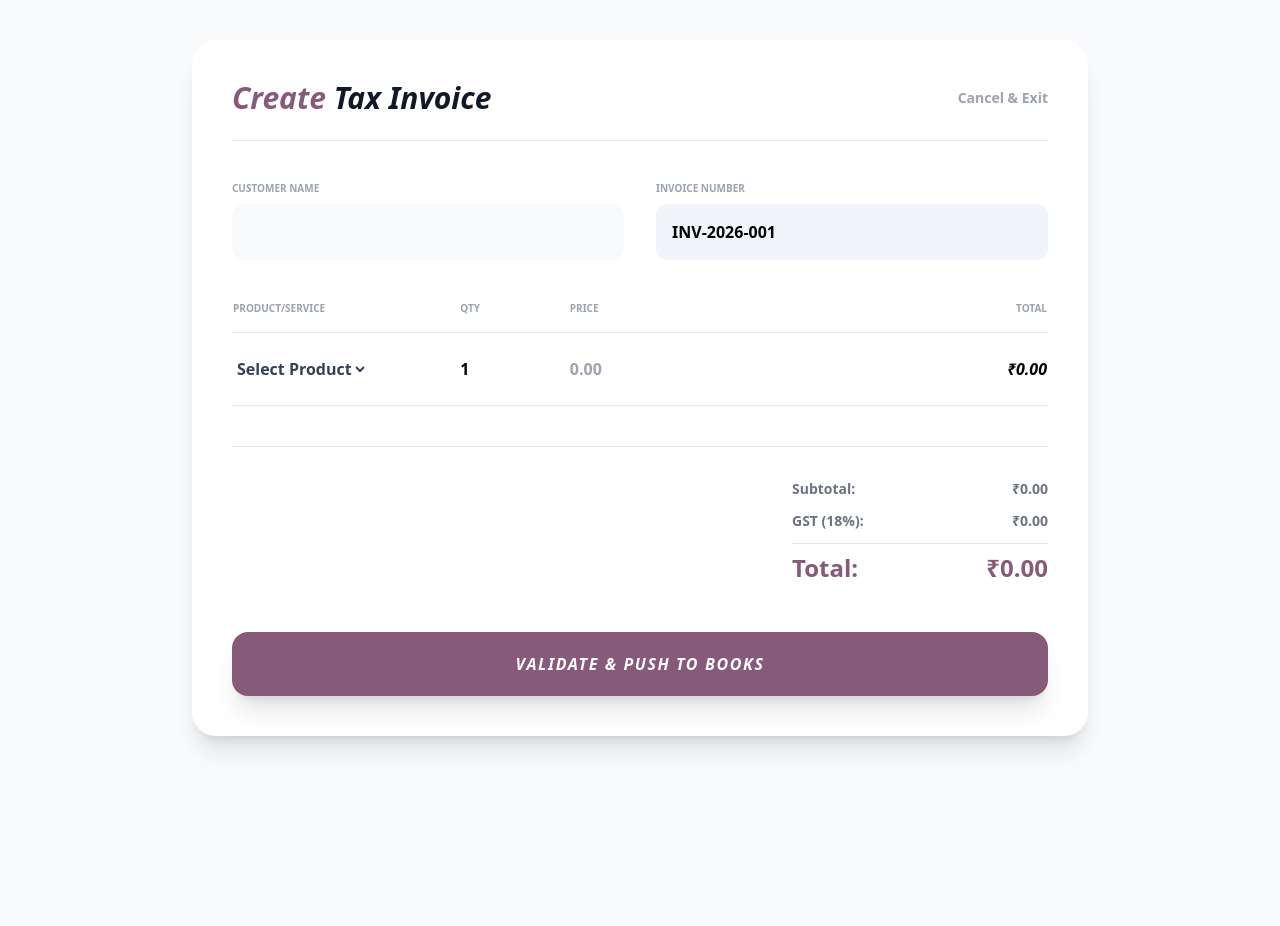
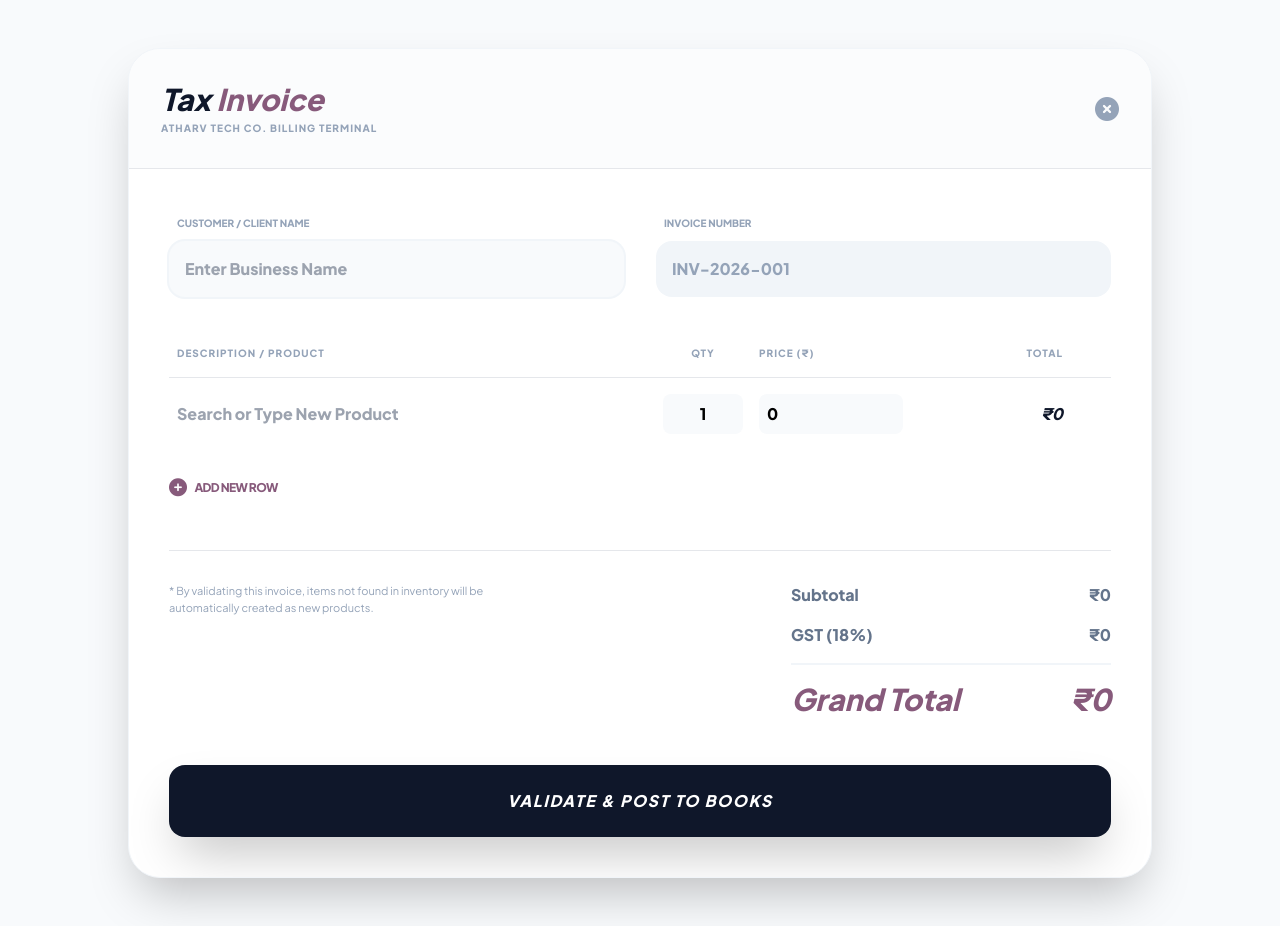
Before and after one commit to careatc1-pixel/A-SmartERP, a Flask app: page /sales/new in a window 1280 px wide. Before the commit the page ends 751 px from the top, so only its background shows below. Run offline with Flask 3, Linux system fonts and the light colour scheme; the visitor is signed in with stand-in values (Sample User, id 1); data that the repository does not hold is empty; some libraries are stand-ins or nearby versions.

Commit message:
Invoicing-ERP-Reset-Wed 04/15/2026-21:49:41.25

```diff
--- a/templates/sales_form.html
+++ b/templates/sales_form.html
@@ -1,65 +1,161 @@
 <!DOCTYPE html>
-<html>
+<html lang="en">
 <head>
-    <title>New Sale | A-SmartERP</title>
+    <meta charset="UTF-8">
+    <meta name="viewport" content="width=device-width, initial-scale=1.0">
+    <title>New Tax Invoice | A-SmartERP</title>
     <script src="https://cdn.tailwindcss.com"></script>
+    <script defer src="https://unpkg.com/alpinejs@3.x.x/dist/cdn.min.js"></script>
     <link rel="stylesheet" href="https://cdnjs.cloudflare.com/ajax/libs/font-awesome/6.5.0/css/all.min.css">
+    <style>
+        @import url('https://fonts.googleapis.com/css2?family=Plus+Jakarta+Sans:wght@400;600;800&display=swap');
+        body { font-family: 'Plus Jakarta Sans', sans-serif; background: #f8fafc; }
+        input::-webkit-outer-spin-button, input::-webkit-inner-spin-button { -webkit-appearance: none; margin: 0; }
+    </style>
 </head>
-<body class="bg-slate-50 p-10">
-    <div class="max-w-4xl mx-auto bg-white p-10 rounded-3xl shadow-xl">
-        <div class="flex justify-between items-center mb-10 border-b pb-6">
-            <h2 class="text-3xl font-black italic text-[#875A7B]">Create <span class="text-gray-900">Tax Invoice</span></h2>
-            <a href="/accounting" class="text-sm font-bold text-gray-400 hover:text-black">Cancel & Exit</a>
+<body class="p-6 md:p-12">
+
+    <div class="max-w-5xl mx-auto bg-white rounded-[2rem] shadow-2xl border border-slate-100 overflow-hidden"
+         x-data="invoiceSystem()">
+
+        <div class="p-8 border-b flex justify-between items-center bg-slate-50/50">
+            <div>
+                <h2 class="text-3xl font-black text-slate-900 italic">Tax <span class="text-[#875A7B]">Invoice</span></h2>
+                <p class="text-[10px] font-bold text-slate-400 uppercase tracking-widest mt-1">Atharv Tech Co. Billing Terminal</p>
+            </div>
+            <a href="/accounting" class="text-slate-400 hover:text-red-500 transition-colors"><i class="fa-solid fa-circle-xmark text-2xl"></i></a>
         </div>
 
-        <div class="grid grid-cols-2 gap-8 mb-10">
-            <div>
-                <label class="block text-[10px] font-bold text-gray-400 uppercase mb-2">Customer Name</label>
-                <input id="client_name" type="text" class="w-full bg-slate-50 border-none p-4 rounded-xl font-bold outline-none ring-2 ring-transparent focus:ring-purple-200 transition-all">
+        <div class="p-10">
+            <div class="grid grid-cols-1 md:grid-cols-2 gap-8 mb-12">
+                <div class="space-y-2">
+                    <label class="text-[10px] font-bold text-slate-400 uppercase ml-2">Customer / Client Name</label>
+                    <input type="text" x-model="clientName" placeholder="Enter Business Name"
+                           class="w-full bg-slate-50 p-4 rounded-2xl border-none ring-2 ring-slate-100 focus:ring-[#875A7B] outline-none font-bold text-slate-700">
                 </div>
-            <div>
-                <label class="block text-[10px] font-bold text-gray-400 uppercase mb-2">Invoice Number</label>
-                <input id="inv_no" type="text" value="INV-2026-001" class="w-full bg-slate-100 p-4 rounded-xl font-bold outline-none cursor-not-allowed" readonly>
+                <div class="space-y-2">
+                    <label class="text-[10px] font-bold text-slate-400 uppercase ml-2">Invoice Number</label>
+                    <input type="text" value="INV-2026-001" disabled
+                           class="w-full bg-slate-100 p-4 rounded-2xl border-none font-bold text-slate-400 cursor-not-allowed">
                 </div>
             </div>
 
-        <table class="w-full mb-10">
-            <thead class="text-left text-[10px] font-bold text-gray-400 uppercase border-b pb-4">
-                <tr>
-                    <th class="pb-4">Product/Service</th>
-                    <th class="pb-4">Qty</th>
-                    <th class="pb-4">Price</th>
-                    <th class="pb-4 text-right">Total</th>
+            <div class="overflow-x-auto">
+                <table class="w-full">
+                    <thead>
+                        <tr class="text-left text-[10px] font-bold text-slate-400 uppercase tracking-widest border-b">
+                            <th class="pb-4 px-2">Description / Product</th>
+                            <th class="pb-4 px-2 w-24 text-center">Qty</th>
+                            <th class="pb-4 px-2 w-40">Price (₹)</th>
+                            <th class="pb-4 px-2 w-40 text-right">Total</th>
+                            <th class="pb-4 px-2 w-10"></th>
                         </tr>
                     </thead>
-            <tbody>
-                <tr class="border-b">
-                    <td class="py-6">
-                        <select class="bg-transparent font-bold outline-none text-slate-700">
-                            <option>Select Product</option>
-                            {% for p in products %}
-                            <option value="{{ p.price }}">{{ p.name }}</option>
-                            {% endfor %}
-                        </select>
+                    <tbody class="divide-y divide-slate-50">
+                        <template x-for="(item, index) in items" :key="index">
+                            <tr class="group">
+                                <td class="py-4 px-2">
+                                    <input type="text" x-model="item.name" placeholder="Search or Type New Product"
+                                           class="w-full bg-transparent border-none outline-none font-bold text-slate-700 focus:text-[#875A7B]">
                                 </td>
-                    <td><input type="number" value="1" class="w-16 bg-transparent font-bold outline-none"></td>
-                    <td><input type="number" placeholder="0.00" class="bg-transparent font-bold outline-none"></td>
-                    <td class="text-right font-black italic">₹0.00</td>
+                                <td class="py-4 px-2 text-center">
+                                    <input type="number" x-model.number="item.qty" @input="calculate()"
+                                           class="w-full bg-slate-50 text-center p-2 rounded-lg font-bold outline-none">
+                                </td>
+                                <td class="py-4 px-2">
+                                    <input type="number" x-model.number="item.price" @input="calculate()"
+                                           class="w-full bg-slate-50 p-2 rounded-lg font-bold outline-none">
+                                </td>
+                                <td class="py-4 px-2 text-right font-black italic text-slate-900"
+                                    x-text="'₹' + (item.qty * item.price).toLocaleString()"></td>
+                                <td class="py-4 px-2 text-right">
+                                    <button @click="removeItem(index)" class="text-slate-300 hover:text-red-500 opacity-0 group-hover:opacity-100 transition-all">
+                                        <i class="fa-solid fa-trash-can"></i>
+                                    </button>
+                                </td>
                             </tr>
+                        </template>
                     </tbody>
                 </table>
+            </div>
 
-        <div class="flex justify-end border-t pt-8">
-            <div class="w-64 space-y-3">
-                <div class="flex justify-between text-gray-500 font-bold text-sm"><span>Subtotal:</span> <span>₹0.00</span></div>
-                <div class="flex justify-between text-gray-500 font-bold text-sm"><span>GST (18%):</span> <span>₹0.00</span></div>
-                <div class="flex justify-between text-2xl font-black text-[#875A7B] pt-2 border-t"><span>Total:</span> <span>₹0.00</span></div>
+            <button @click="addItem()" class="mt-6 flex items-center gap-2 text-[#875A7B] font-bold text-xs uppercase tracking-tighter hover:opacity-70">
+                <i class="fa-solid fa-circle-plus text-lg"></i> Add New Row
+            </button>
+
+            <div class="mt-12 pt-8 border-t flex flex-col md:flex-row justify-between items-start gap-8">
+                <div class="max-w-xs text-[11px] text-slate-400 font-medium">
+                    <p>* By validating this invoice, items not found in inventory will be automatically created as new products.</p>
+                </div>
+                <div class="w-full md:w-80 space-y-4">
+                    <div class="flex justify-between font-bold text-slate-500">
+                        <span>Subtotal</span>
+                        <span x-text="'₹' + subtotal.toLocaleString()"></span>
+                    </div>
+                    <div class="flex justify-between font-bold text-slate-500">
+                        <span>GST (18%)</span>
+                        <span x-text="'₹' + gst.toLocaleString()"></span>
+                    </div>
+                    <div class="flex justify-between text-3xl font-black text-[#875A7B] pt-4 border-t-2 border-slate-100 italic">
+                        <span>Grand Total</span>
+                        <span x-text="'₹' + total.toLocaleString()"></span>
+                    </div>
                 </div>
             </div>
 
-        <button onclick="saveInvoice()" class="w-full bg-[#875A7B] text-white p-5 rounded-2xl font-black italic uppercase tracking-widest mt-12 shadow-xl hover:bg-[#6b4762] transition-all">
-            Validate & Push to Books
+            <button @click="saveInvoice()"
+                    class="w-full bg-slate-900 text-white p-6 rounded-2xl font-black italic uppercase tracking-widest mt-12 shadow-2xl hover:bg-black transition-all transform active:scale-[0.98]">
+                Validate & Post to Books
             </button>
         </div>
+    </div>
+
+    <script>
+        function invoiceSystem() {
+            return {
+                clientName: '',
+                items: [{ name: '', qty: 1, price: 0 }],
+                subtotal: 0,
+                gst: 0,
+                total: 0,
+
+                addItem() {
+                    this.items.push({ name: '', qty: 1, price: 0 });
+                },
+
+                removeItem(index) {
+                    if(this.items.length > 1) this.items.splice(index, 1);
+                    this.calculate();
+                },
+
+                calculate() {
+                    this.subtotal = this.items.reduce((acc, item) => acc + (item.qty * item.price), 0);
+                    this.gst = Math.round(this.subtotal * 0.18);
+                    this.total = this.subtotal + this.gst;
+                },
+
+                async saveInvoice() {
+                    if(!this.clientName) return alert('Please enter client name');
+
+                    const response = await fetch('/api/save-sale', {
+                        method: 'POST',
+                        headers: { 'Content-Type': 'application/json' },
+                        body: JSON.stringify({
+                            client: this.clientName,
+                            inv_no: 'INV-' + Date.now(),
+                            items: this.items,
+                            total: this.total,
+                            gst: this.gst
+                        })
+                    });
+
+                    if(response.ok) {
+                        alert('Invoice Saved Successfully!');
+                        window.location.href = '/accounting';
+                    }
+                }
+            }
+        }
+    </script>
 </body>
 </html>
```
Lines whose indentation alone changed are shown as unchanged.
